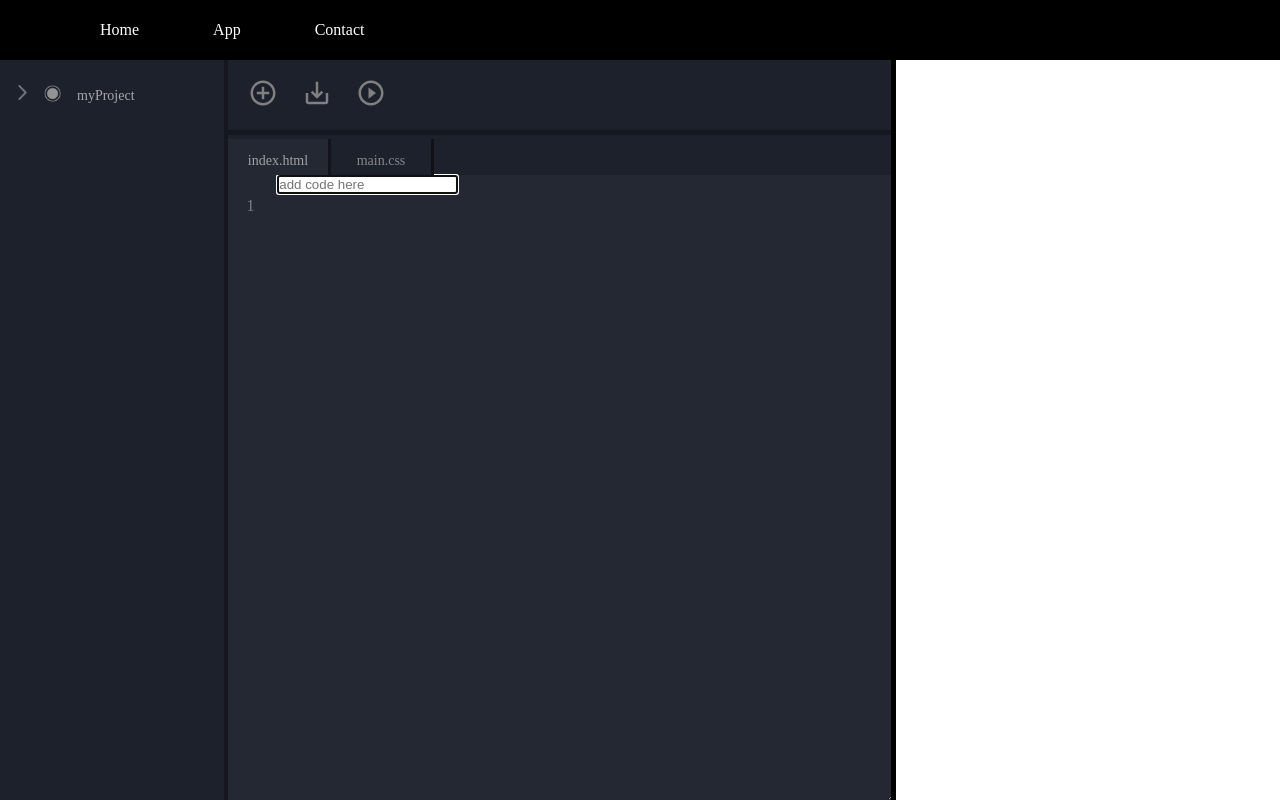
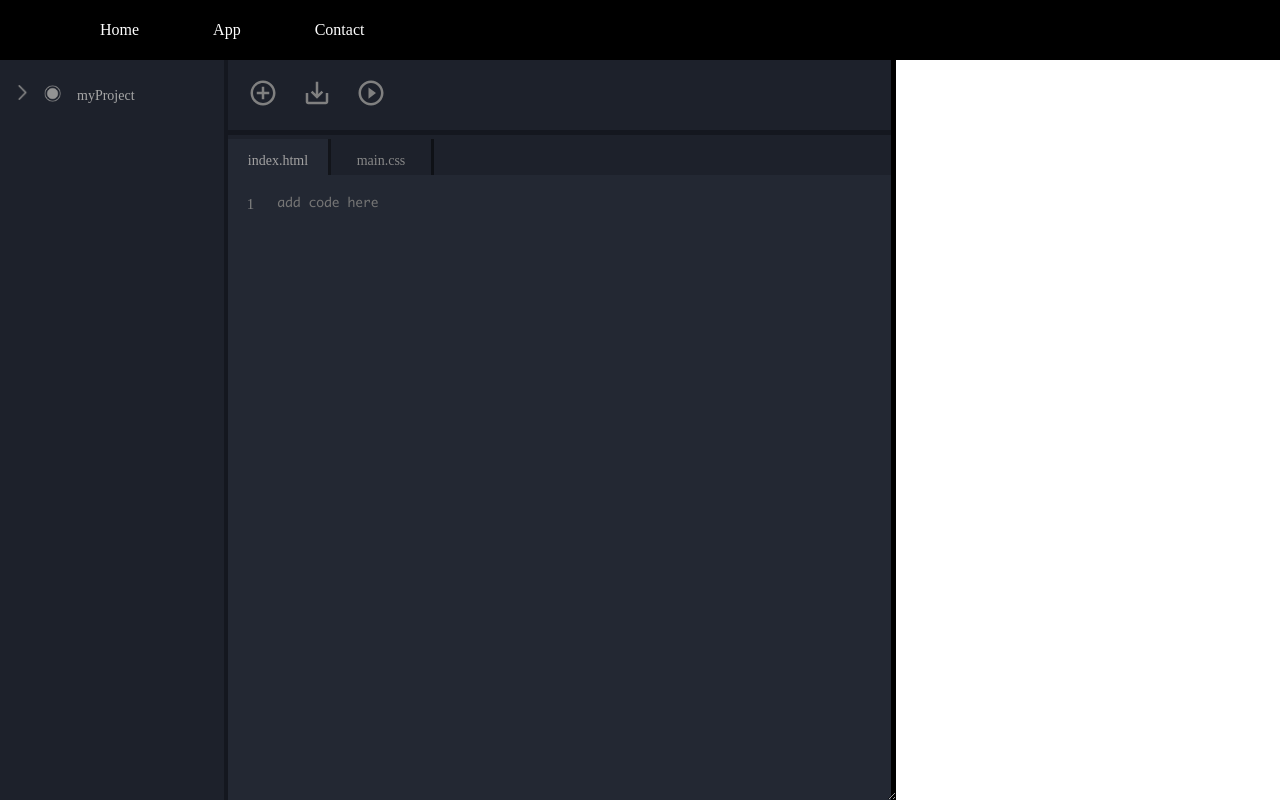
Before and after one commit to k-vernooy/kaIDE, a plain HTML site: page app.html in a window 1280 px wide. Drawn offline with nearby package versions, Linux system fonts and the light colour scheme; a web font is replaced by a local one.

Commit message:
Style for rendering content

```diff
--- a/assets/stylesheets/app.css
+++ b/assets/stylesheets/app.css
@@ -79,30 +79,13 @@
     display: inline-block;
     width: calc(100% - 20px);
     /* height: calc(100% - 40px); */
-    height: 100%;
+    height: calc(100% - 18px);
+    padding-top: 18px;
     background-color: var(--main-color);
     transition: .2s;
     padding-left: 0;
     padding-right: 20px;
-}
 
-#inputText {
-    width: 100%;
-    height: 100%;
-    background-color: transparent;
-    outline: none;
-    color: white;
-    border: none;
-    font-size: 13px;
-    font-family: "Monaco";
-    z-index: 5;
-    position: relative;
-    white-space: nowrap;
-    line-height: 20px;
-}
-
-#inputText::selection {
-    background: #95b4c7;
 }
 
 #textInput.bright {
@@ -148,18 +131,18 @@
 #numbers {
     width: 7%;
     display: inline-block;
-    height: 90%;
-    padding-top: 18px;
+    height: 100%;
     vertical-align: top;
-
 }
 
 .number {
     width: 100%;
-    height: 20px;
+    height: 18px;
     text-align: center;
     color: grey;
-    line-height: 25px;
+    font-size: 15px;
+    line-height: 23px;
+    font-weight: lighter;
 }
 
 
@@ -233,7 +216,6 @@
 .fileText {
     display: inline-block;
     width: 50%;
-    /* background-color: white; */
     vertical-align: middle;
     height: 100%;
 }
@@ -253,4 +235,44 @@
     position: absolute;
     color: gray;
     background-color: transparent;
-  }
+}
+
+#inputArray input {
+    border: none;
+    outline: none;
+    display: block;
+    width: 100%;
+    height: 18px;
+    background-color: transparent;
+    color: rgb(255, 255, 255);
+    font-size: 13px;
+    font-family: "Monaco";
+    z-index: 5;
+    position: relative;
+    white-space: nowrap;
+    line-height: 20px;
+    /* caret-color: transparent; */
+}
+
+#inputArray input::selection {
+    background: #95b4c7;
+}
+
+#render {
+    /* background: white; */
+    /* background-color: rgba(255, 255, 255, 0); */
+    width: 100%;
+    height: 100%;
+    top: -18px;
+    position: relative;
+}
+
+#render .row {
+    width: 100%;
+    height: 18px;
+    background-color: rgba(0, 0, 83, 0);
+}
+
+#render .row.dark {
+    background-color: rgba(0, 0, 0, 0.349);
+}
```
